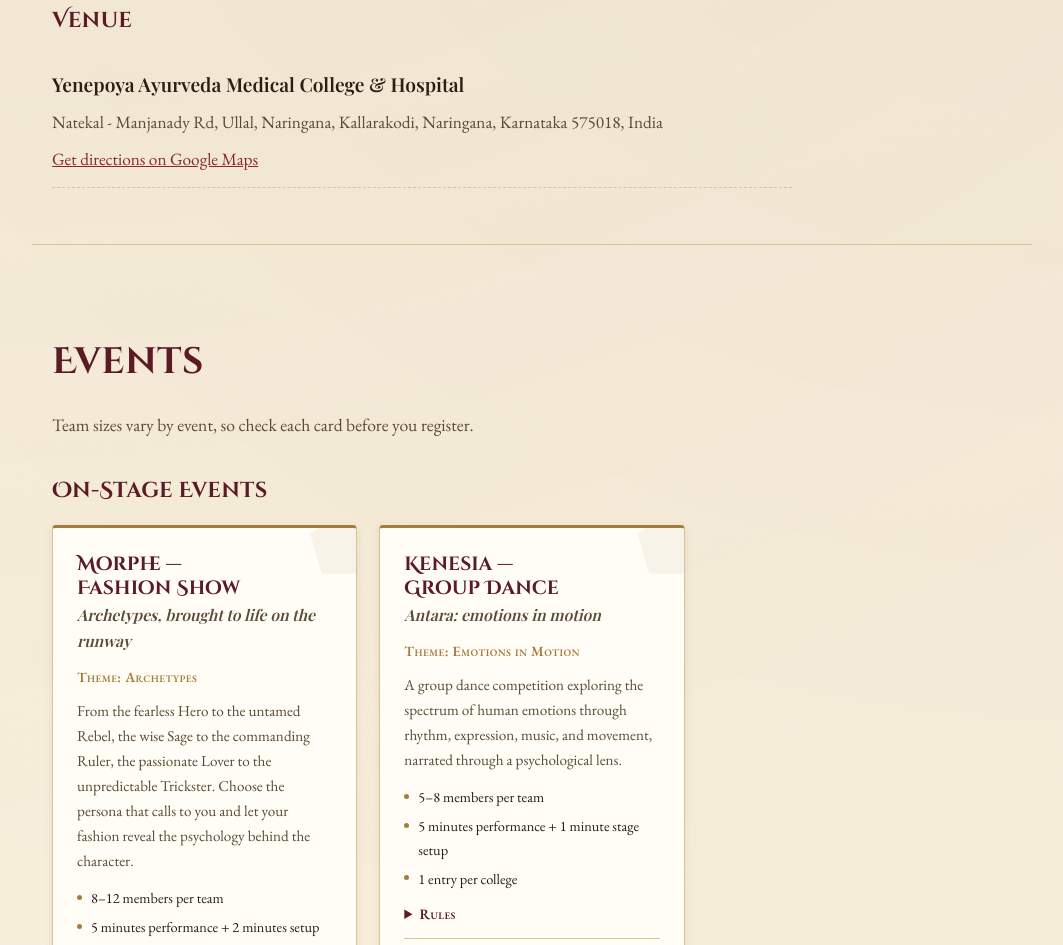
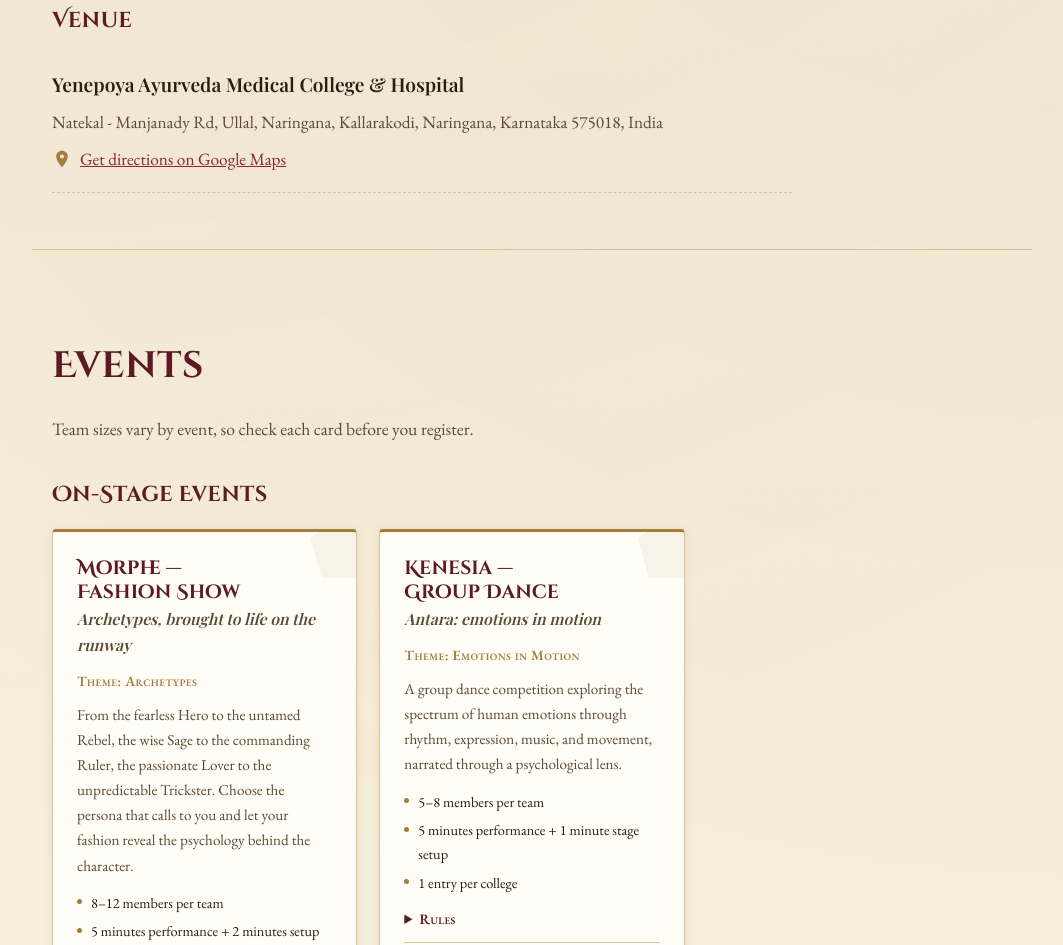
Before and after one commit to hunainraza1/Aisthera-26, a plain HTML site: page index.html in a window 1280 px wide. Shown: the part 1791-2736 px from the top of the page, without its empty margins (108-1171 px from the left). Drawn offline with nearby package versions, Linux system fonts and the light colour scheme; a web font is replaced by a local one.

Commit message:
update venue link and add pin icon

```diff
--- a/index.html
+++ b/index.html
@@ -82,7 +82,7 @@
     <div class="venue">
       <p class="venue-name">Yenepoya Ayurveda Medical College &amp; Hospital</p>
       <p class="venue-address">Natekal - Manjanady Rd, Ullal, Naringana, Kallarakodi, Naringana, Karnataka 575018, India</p>
-      <p class="venue-link"><a href="https://www.google.com/maps/dir//Yenepoya+Ayurveda+Medical+College+%26+Hospital,+Yenepoya+Ayush+Campus,+Natekal+-+Manjanady+Rd,+Ullal,+Naringana,+Kallarakodi,+Naringana,+Karnataka+575018,+India/@25.249595,55.59127,4105m/data=!3m2!1e3!4b1!4m8!4m7!1m0!1m5!1m1!1s0x3ba35f41e46a16d7:0x9a3004b4171663a3!2m2!1d74.9046893!2d12.7776095?entry=ttu&amp;g_ep=EgoyMDI2MTEwMy4wIKXMDSoASAFQAw%3D%3D" target="_blank" rel="noopener">Get directions on Google Maps</a></p>
+      <p class="venue-link"><a href="https://share.google/XzGzXH52BraoZFkg7" target="_blank" rel="noopener"><svg class="pin-icon" viewBox="0 0 24 24" width="20" height="20" aria-hidden="true" focusable="false"><path fill="currentColor" d="M12 2C8.1 2 5 5.1 5 9c0 5.2 7 13 7 13s7-7.8 7-13c0-3.9-3.1-7-7-7zm0 9.5A2.5 2.5 0 1 1 12 6.5a2.5 2.5 0 0 1 0 5z"/></svg><span>Get directions on Google Maps</span></a></p>
     </div>
   </section>
 
--- a/style.css
+++ b/style.css
@@ -540,3 +540,6 @@
 }
 .venue-address { color: var(--ink-soft); }
 .venue-link { margin-bottom: 0 !important; }
+
+.venue-link a { display: inline-flex; align-items: center; gap: 8px; }
+.pin-icon { flex-shrink: 0; color: var(--gold); }
```
